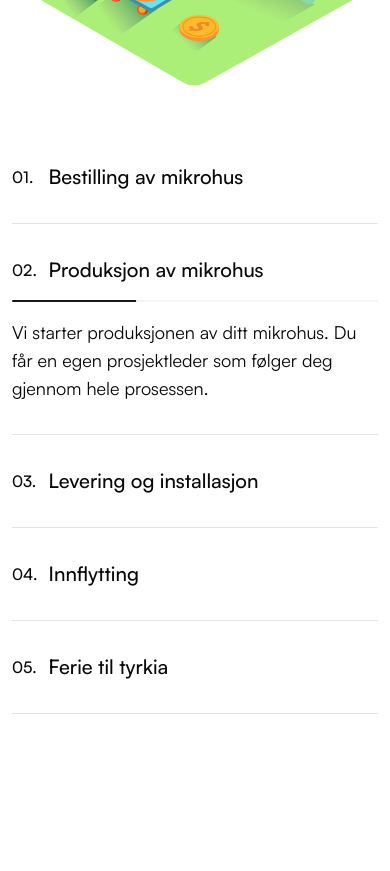
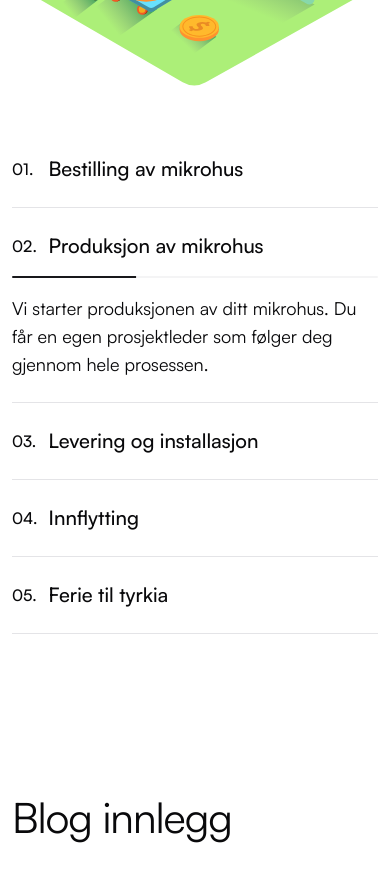
Before and after one commit to tariknh/lofothuset, a Next.js app: page / in a window 390 px wide. Shown: the part 4480-5351 px from the top of the page. Built offline with nearby package versions, Linux system fonts and the light colour scheme.

Commit message:
Fixed accordian size

```diff
--- a/components/ui/AccordianHow.tsx
+++ b/components/ui/AccordianHow.tsx
@@ -29,7 +29,7 @@ function AccordianHow({
   onClick,
 }: AccordianHowProps) {
   return (
-    <AccordionItem className="py-4" value={value}>
+    <AccordionItem className="py-2 sm:py-4" value={value}>
       <AccordionTrigger
         chevron={false}
         onClick={onClick}
```
